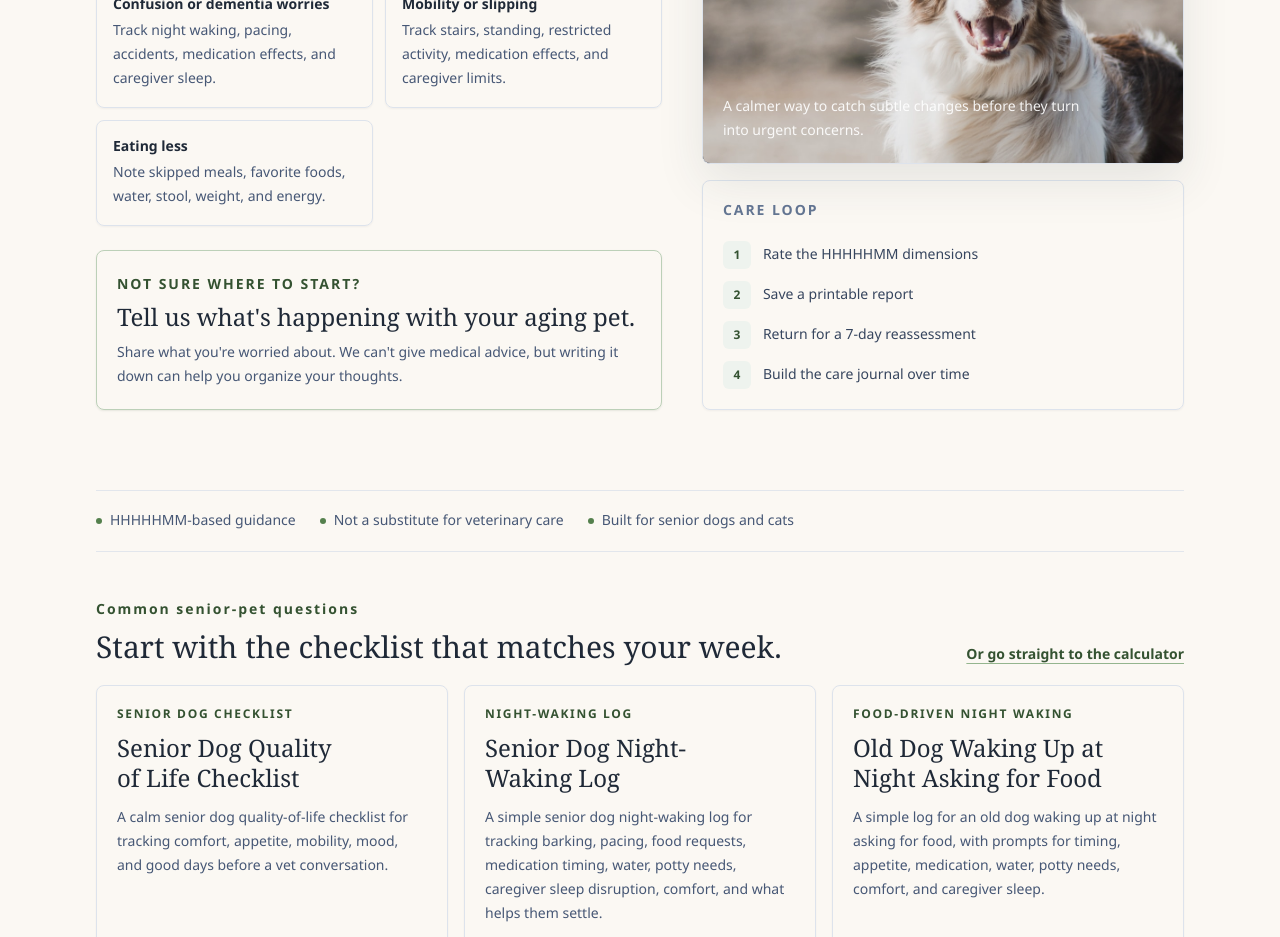
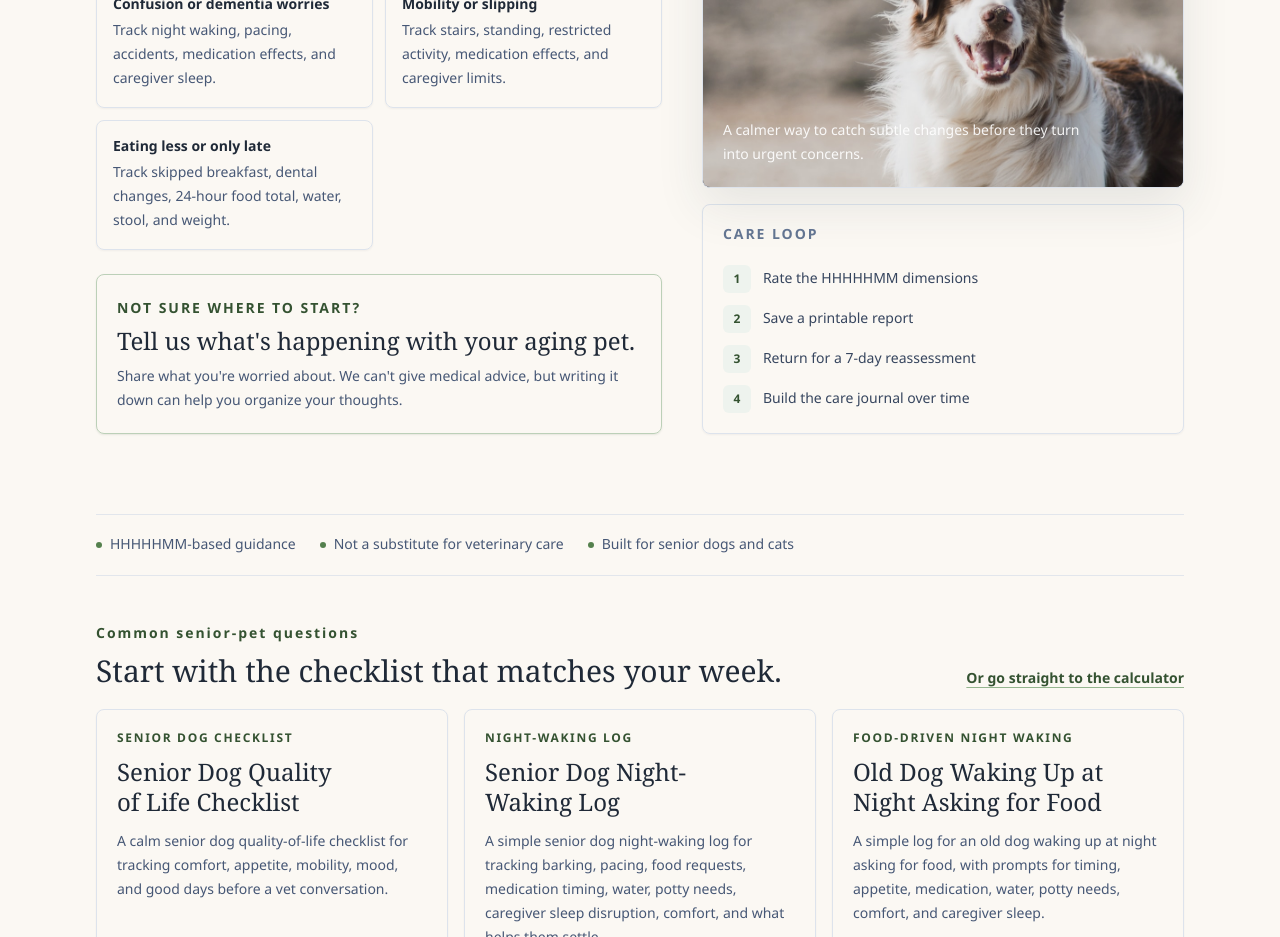
Before and after one commit to RandyThePsycho/senior-pet-care, a Next.js app: page / in a window 1280 px wide. Shown: the part 900-1837 px from the top of the page. Built offline with nearby package versions, Linux system fonts and the light colour scheme; no server answers.

Commit message:
Refine low appetite homepage entry

```diff
--- a/src/app/page.tsx
+++ b/src/app/page.tsx
@@ -73,8 +73,8 @@ const HOME_INTENT_LINKS = [
     href: '/guides/senior-dog-mobility-notes',
   },
   {
-    label: 'Eating less',
-    body: 'Note skipped meals, favorite foods, water, stool, weight, and energy.',
+    label: 'Eating less or only late',
+    body: 'Track skipped breakfast, dental changes, 24-hour food total, water, stool, and weight.',
     href: '/guides/senior-dog-low-appetite-log',
   },
 ] as const;
```
Also changed, not shown: 1 other file (tests, documents, lock files or other folders).
